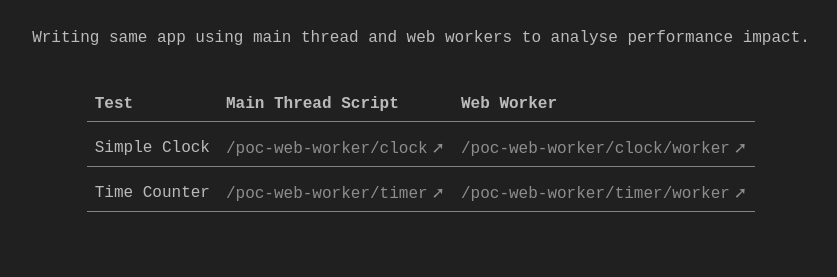
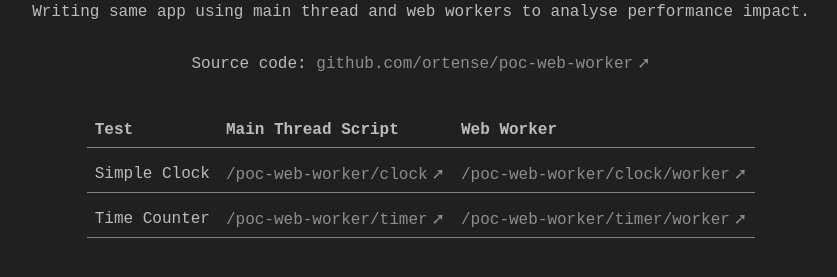
Before and after one commit to ortense/poc-web-worker, a plain HTML site: page index.html in a window 1280 px wide. Shown: the part 333-610 px from the top of the page, without its empty margins (219-1056 px from the left). Drawn offline with Linux system fonts and the light colour scheme.

Commit message:
chore: source code link

```diff
--- a/index.css
+++ b/index.css
@@ -15,6 +15,7 @@ table {
   th, td {
     padding: var(--size-base) var(--size-extra-small) var(--size-extra-small);
   }
+}
 
 a {
   color: #8D8D8D;
@@ -30,4 +31,3 @@ table {
     text-decoration: underline wavy;
   }
 }
-}
--- a/index.html
+++ b/index.html
@@ -4,7 +4,7 @@
 <head>
   <meta charset="UTF-8" />
   <meta name="viewport" content="width=device-width, initial-scale=1.0">
-  <title>Main Thread Clock</title>
+  <title>Proof of Concept - Web Workers</title>
   <link rel="stylesheet" href="style.css">
   <link rel="stylesheet" href="index.css">
   <script src="./js/main.js"></script>
@@ -15,6 +15,7 @@
   <div id="app">
     <h1>Proof of Concept</h1>
     <p>Writing same app using main thread and web workers to analyse performance impact.</p>
+    <p>Source code: <a href="https://github.com/ortense/poc-web-worker">github.com/ortense/poc-web-worker</a></p>
     <table>
       <thead>
         <tr>
```
Lines whose indentation alone changed are shown as unchanged.
